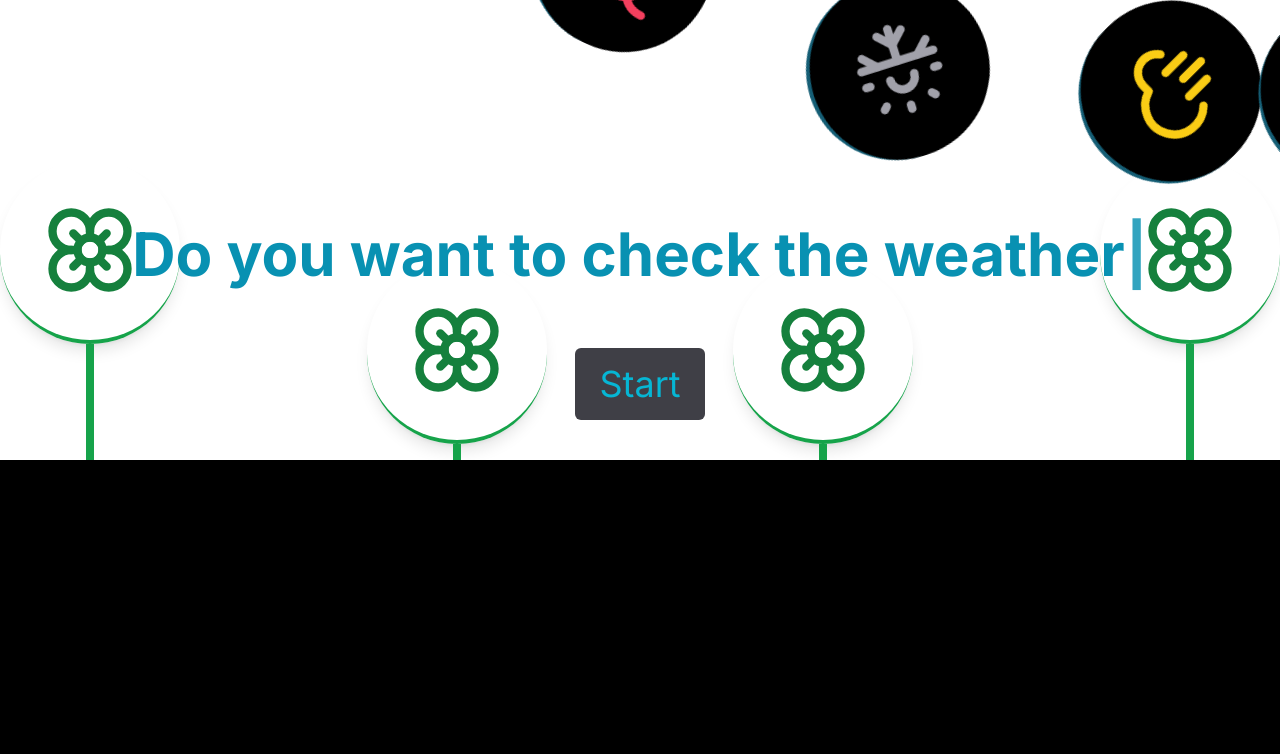
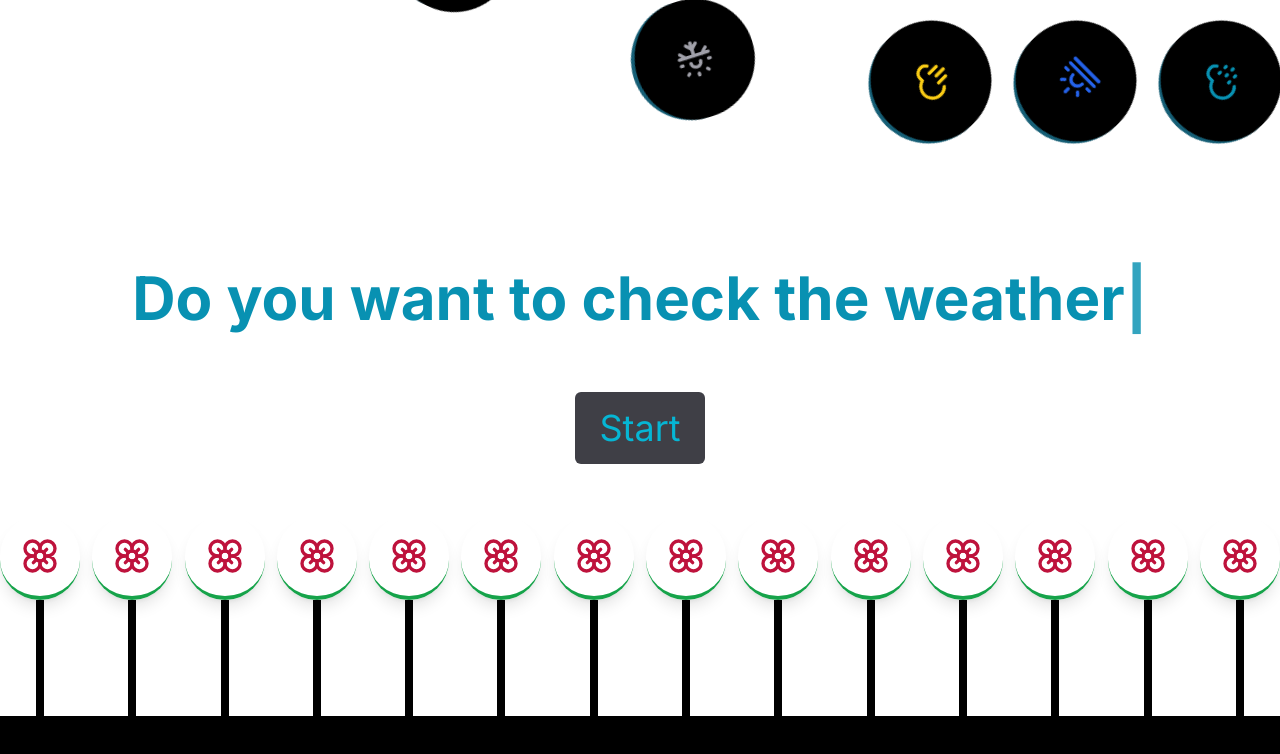
Before and after one commit to kasem2024/cloudcraze-v2, a Next.js app: page / in a window 1280 px wide. Shown: the top 754 px of the page. Built offline with nearby package versions, Linux system fonts and the light colour scheme; no server answers.

Commit message:
adding responsive

```diff
--- a/app/components/Forecast.tsx
+++ b/app/components/Forecast.tsx
@@ -16,9 +16,9 @@ const Forecast = ({ data }:any) => {
           <AccordionItem key={index}>
             <AccordionItemHeading>
               <AccordionItemButton>
-                <div className='flex justify-between items-center bg-zinc-900 px-20 mt-3 rounded-md space-x-4 '>
+                <div className='flex justify-between items-center bg-zinc-900 px-14 mt-2 rounded-md space-x-2 '>
                  <motion.div whileHover={{rotateX:29}} className='bg-white  rounded-full'>
-                 <Image width={80} height={80} className='text-cyan-600 w-[80px] h-[80px]' src={`/icons/${item?.weather[0]?.icon}.png`} alt="img" /></motion.div>
+                 <Image width={80} height={80} className='text-cyan-600 w-[60px] h-[60px]' src={`/icons/${item?.weather[0]?.icon}.png`} alt="img" /></motion.div>
                   <label className='text-cyan-600 text-4xl'>{newDays[index]}</label>
                   <label className='lg:text-4xl'>{item?.weather[0]?.description}</label>
                   <label className='text-zinc-500 text-4xl'>
--- a/app/components/GameClickBottom.tsx
+++ b/app/components/GameClickBottom.tsx
@@ -6,30 +6,80 @@ import React from 'react'
 const GameClickBottom = () => {
   return (
 
-<div className='w-full relative'>
-    <div className='flex items-center justify-between w-full mb-[-400px] bg-zinc-800   '>
-        <motion.div initial={{}}  animate={{  y:[0 ,-300] } } transition={{duration:4  }} className='flex flex-col items-center justify-center   w-fit'>
+<div className='w-full relative bg-rose-500'>
+    <div className='flex items-center justify-between w-full mb-[-200px] bg-zinc-800   '>
+        <motion.div initial={{}}  animate={{  y:[0 ,-200] } } transition={{duration:4  }} className='flex flex-col items-center justify-center   w-fit'>
 
-            <div className='p-10  border-b-4 border-green-600 w-fit rounded-full shadow-lg '><Flower   className='text-green-700' size={100}/></div>
-            <div className=' w-2 h-[600px] bg-green-600'></div>
+            <div className='p-5  border-b-4 border-green-600 w-fit rounded-full shadow-lg '><Flower   className='text-rose-700' size={40}/></div>
+            <div className=' w-2 h-[200px] bg-black'></div>
         </motion.div>
-        <motion.div    animate={{  y:[0 ,-300] } } transition={{duration:4  }} className='flex flex-col items-center justify-center   w-fit'>
+        <motion.div    animate={{  y:[0 ,-200] } } transition={{duration:4  }} className='flex flex-col items-center justify-center   w-fit'>
 
-         <div className='p-10  border-b-4 border-green-600 w-fit rounded-full shadow-lg  '><Flower  className='text-green-700' size={100}/></div>
-         <div className=' w-2 h-[400px] bg-green-600'></div>
-     </motion.div>
-     <motion.div  animate={{  y:[0 ,-300] } } transition={{duration:4  }} className='flex flex-col items-center justify-center   w-fit'>
+         <div className='p-5  border-b-4 border-green-600 w-fit rounded-full shadow-lg  '><Flower  className='text-rose-700' size={40}/></div>
+         <div className=' w-2 h-[200px] bg-black'></div>
+        </motion.div>
+        <motion.div  animate={{  y:[0 ,-200] } } transition={{duration:4  }} className='flex flex-col items-center justify-center   w-fit'>
 
-         <div className='p-10  border-b-4 border-green-600 w-fit rounded-full shadow-lg '><Flower  className='text-green-700' size={100}/></div>
-         <div className=' w-2 h-[400px] bg-green-600'></div>
-     </motion.div>
-     <motion.div  animate={{  y:[0 ,-300] } } transition={{duration:4  }} className='flex flex-col items-center justify-center   w-fit'>
+            <div className='p-5  border-b-4 border-green-600 w-fit rounded-full shadow-lg '><Flower  className='text-rose-700' size={40}/></div>
+            <div className=' w-2 h-[200px] bg-black'></div>
+        </motion.div>
+        <motion.div    animate={{  y:[0 ,-200] } } transition={{duration:4  }} className='flex flex-col items-center justify-center   w-fit'>
 
-         <div className='p-10  border-b-4 border-green-600 w-fit rounded-full shadow-lg  '> <Flower  className='text-green-700' size={100}/></div>
-         <div className=' w-2 h-[600px] bg-green-600'></div>
-     </motion.div>
+         <div className='p-5  border-b-4 border-green-600 w-fit rounded-full shadow-lg  '><Flower  className='text-rose-700' size={40}/></div>
+         <div className=' w-2 h-[200px] bg-black'></div>
+        </motion.div>
+        <motion.div  animate={{  y:[0 ,-200] } } transition={{duration:4  }} className='flex flex-col items-center justify-center   w-fit'>
+
+            <div className='p-5  border-b-4 border-green-600 w-fit rounded-full shadow-lg '><Flower  className='text-rose-700' size={40}/></div>
+            <div className=' w-2 h-[200px] bg-black'></div>
+        </motion.div>
+        <motion.div    animate={{  y:[0 ,-200] } } transition={{duration:4  }} className='flex flex-col items-center justify-center   w-fit'>
+
+         <div className='p-5  border-b-4 border-green-600 w-fit rounded-full shadow-lg  '><Flower  className='text-rose-700' size={40}/></div>
+         <div className=' w-2 h-[200px] bg-black'></div>
+        </motion.div>
+        <motion.div  animate={{  y:[0 ,-200] } } transition={{duration:4  }} className='flex flex-col items-center justify-center   w-fit'>
+
+            <div className='p-5  border-b-4 border-green-600 w-fit rounded-full shadow-lg '><Flower  className='text-rose-700' size={40}/></div>
+            <div className=' w-2 h-[200px] bg-black'></div>
+        </motion.div>
+        <motion.div    animate={{  y:[0 ,-200] } } transition={{duration:4  }} className='flex flex-col items-center justify-center   w-fit'>
+
+         <div className='p-5  border-b-4 border-green-600 w-fit rounded-full shadow-lg  '><Flower  className='text-rose-700' size={40}/></div>
+         <div className=' w-2 h-[200px] bg-black'></div>
+        </motion.div>
+        <motion.div  animate={{  y:[0 ,-200] } } transition={{duration:4  }} className='flex flex-col items-center justify-center   w-fit'>
+
+            <div className='p-5  border-b-4 border-green-600 w-fit rounded-full shadow-lg '><Flower  className='text-rose-700' size={40}/></div>
+            <div className=' w-2 h-[200px] bg-black'></div>
+        </motion.div>
+        <motion.div  animate={{  y:[0 ,-200] } } transition={{duration:4  }} className='flex flex-col items-center justify-center   w-fit'>
+
+            <div className='p-5  border-b-4 border-green-600 w-fit rounded-full shadow-lg '><Flower  className='text-rose-700' size={40}/></div>
+            <div className=' w-2 h-[200px] bg-black'></div>
+        </motion.div>
+        <motion.div  animate={{  y:[0 ,-200] } } transition={{duration:4  }} className='flex flex-col items-center justify-center   w-fit'>
+
+            <div className='p-5  border-b-4 border-green-600 w-fit rounded-full shadow-lg '><Flower  className='text-rose-700' size={40}/></div>
+            <div className=' w-2 h-[200px] bg-black'></div>
+        </motion.div>
+        <motion.div  animate={{  y:[0 ,-200] } } transition={{duration:4  }} className='flex flex-col items-center justify-center   w-fit'>
+
+            <div className='p-5  border-b-4 border-green-600 w-fit rounded-full shadow-lg '><Flower  className='text-rose-700' size={40}/></div>
+            <div className=' w-2 h-[200px] bg-black'></div>
+        </motion.div>
+        <motion.div  animate={{  y:[0 ,-200] } } transition={{duration:4  }} className='flex flex-col items-center justify-center   w-fit'>
+
+            <div className='p-5  border-b-4 border-green-600 w-fit rounded-full shadow-lg '><Flower  className='text-rose-700' size={40}/></div>
+            <div className=' w-2 h-[200px] bg-black'></div>
+        </motion.div>
+        <motion.div   animate={{  y:[0 ,-200] } } transition={{duration:4  }} className='flex flex-col items-center justify-center   w-fit'>
+
+            <div className='p-5  border-b-4 border-green-600 w-fit rounded-full shadow-lg  '> <Flower  className='text-rose-700' size={40}/></div>
+            <div className=' w-2 h-[200px] bg-black'></div>
+        </motion.div>
     </div>
-    <div className='bg-black absolute w-full h-[400px] top-0'></div>
+    <div className='bg-black absolute w-full h-[200px] top-0'></div>
 </div>
   )
 }
--- a/app/components/Globe.tsx
+++ b/app/components/Globe.tsx
@@ -397,8 +397,8 @@ export function GlobeDemo() {
   ];
 
   return (
-    <div className="flex flex-row items-center justify-center py-20 h-screen md:h-auto   relative w-full">
-      <div className="max-w-7xl mx-auto w-full relative overflow-hidden h-full md:h-[40rem] px-4">
+    <div className="flex flex-row items-center justify-center py-5 h-screen md:h-auto   relative w-full">
+      <div className="max-w-7xl mx-auto w-full relative overflow-hidden h-full md:h-[40rem] px-2">
         <motion.div
           initial={{
             opacity: 0,
--- a/app/components/Login.tsx
+++ b/app/components/Login.tsx
@@ -5,7 +5,7 @@ import React from 'react'
 import Link from 'next/link';
 const Login = () => {
   return (
-   <div className='bg-white flex justify-center items-center p-10 space-x-10 z-50   w-full '>
+   <div className='bg-white flex justify-center items-center pb-32 space-x-10 z-50   w-full '>
     <div className='flex flex-col items-center justify-center space-y-16'>
     <ReactTyped
                   strings={[
--- a/app/components/User.tsx
+++ b/app/components/User.tsx
@@ -9,7 +9,7 @@ const User = ({data}:any) => {
 
 const randomColor = ['bg-green-600' , 'bg-rose-500' , 'bg-violet-500' , 'bg-orange-600' ,'bg-cyan-600' ,'bg-blue-600']
   return (
-    <div className={`text-xl border-4 cyan-600 rounded-full ${randomColor[RandomNumber]} p-5`}>{shortName}</div>
+    <div className={`text-xl border-2 cyan-600 rounded-full ${randomColor[RandomNumber]} p-3`}>{shortName}</div>
   )
 }
 
```
Also changed, not shown: app/components/CurrentWeather.tsx (+13 -13 lines), app/components/GameClickTop.tsx (+10 -10 lines), app/components/Weather.tsx (+7 -7 lines).
